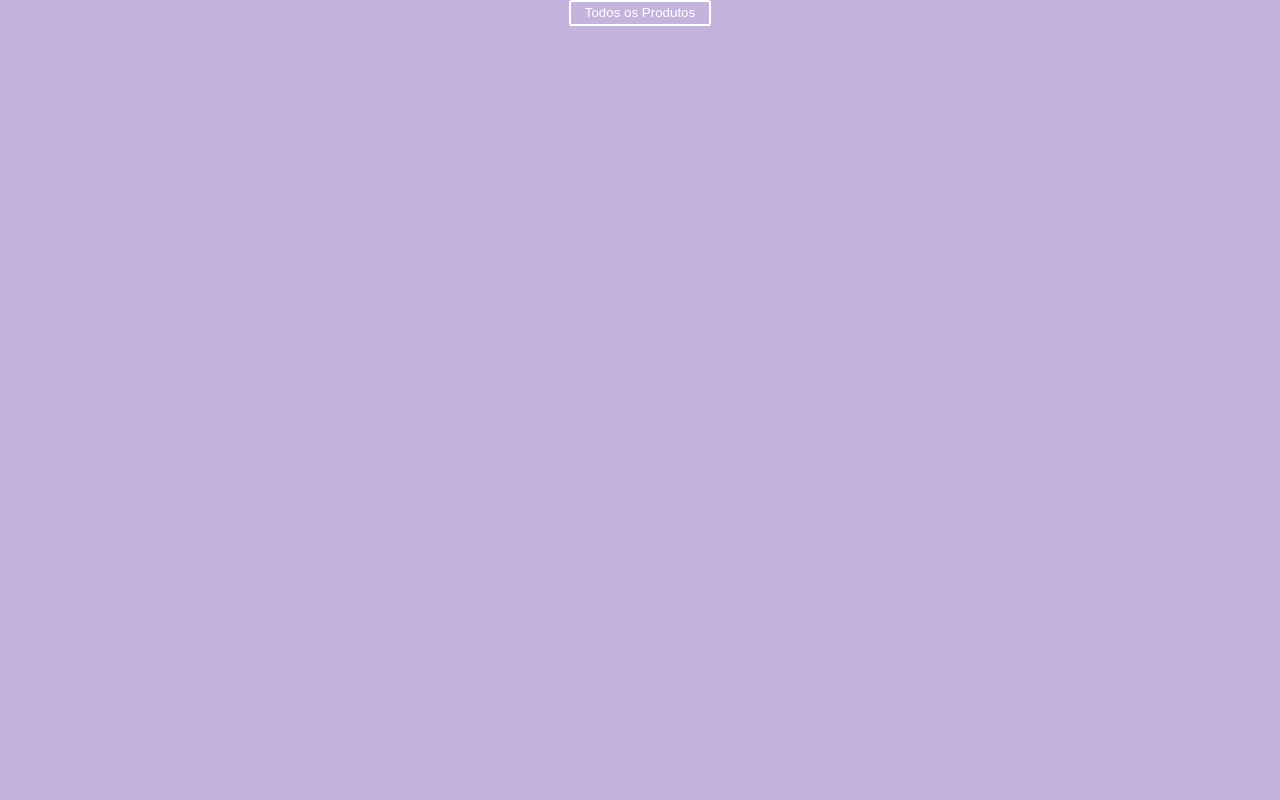
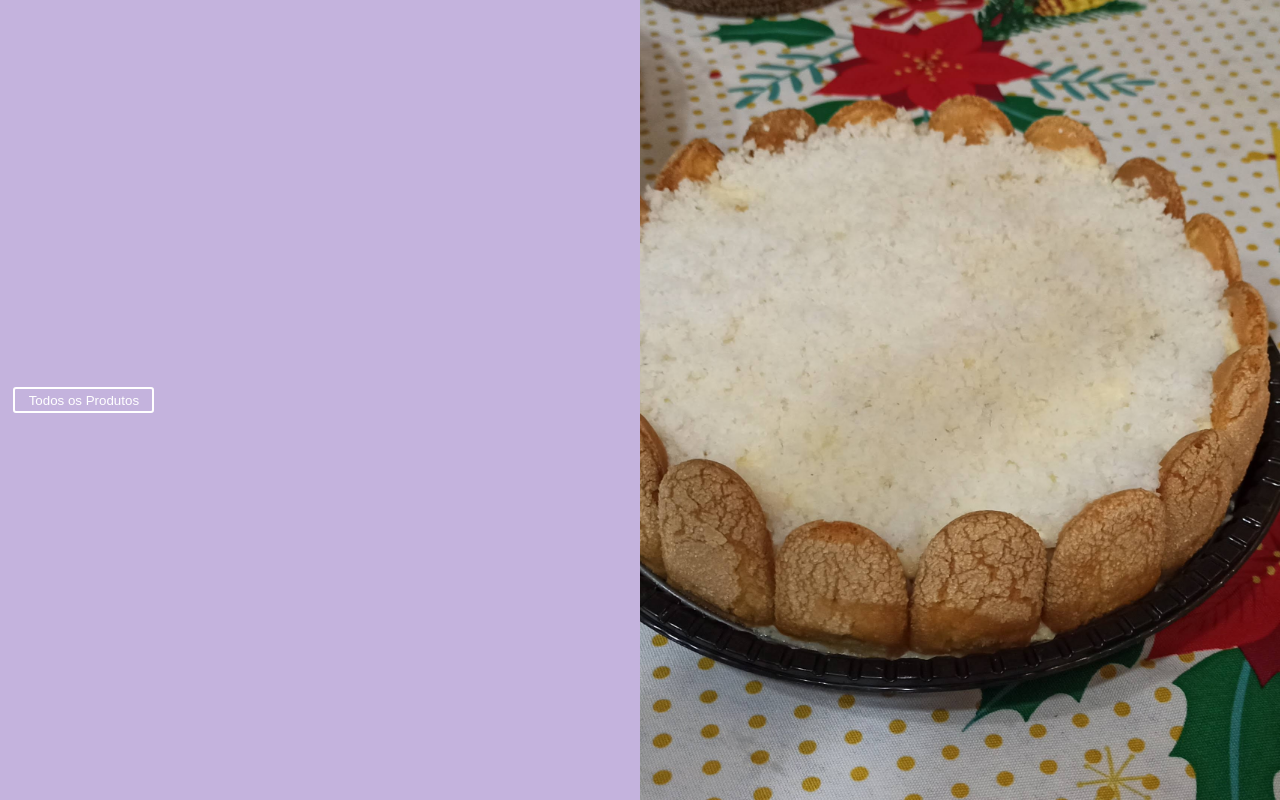
Before and after one commit to joaocorner/trufas-dani, a React (Create React App) app: page / in a window 1280 px wide. Built offline with nearby package versions, Linux system fonts and the light colour scheme.

Commit message:
layout: dividing first page into 2

```diff
--- a/src/App.js
+++ b/src/App.js
@@ -20,11 +20,21 @@ function App() {
     text-align: center;
     background-color: #c4b3dd;
     height: 100vh;
+    display: flex;
+    justify-content: space-between;
+    align-items: center;
+
+    img {
+      object-fit: cover;
+      height: 100vh;
+      width: 50vw;
+    }
   `;
   return (
     <Container>
       <Button>Todos os Produtos</Button>
       {/* <Button primary>Primary Button</Button> */}
+      <img src="../img/IMG_20221231_233735.jpg" alt="" />
     </Container>
   );
 }
```
